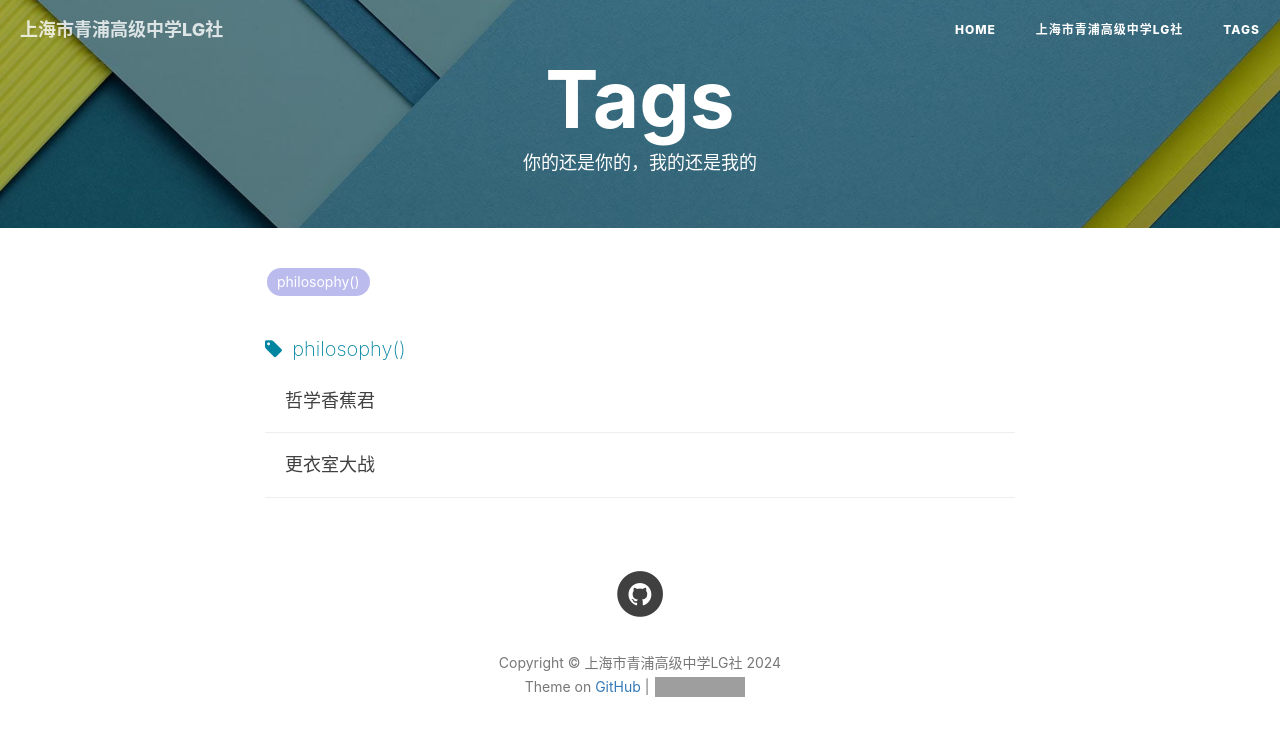
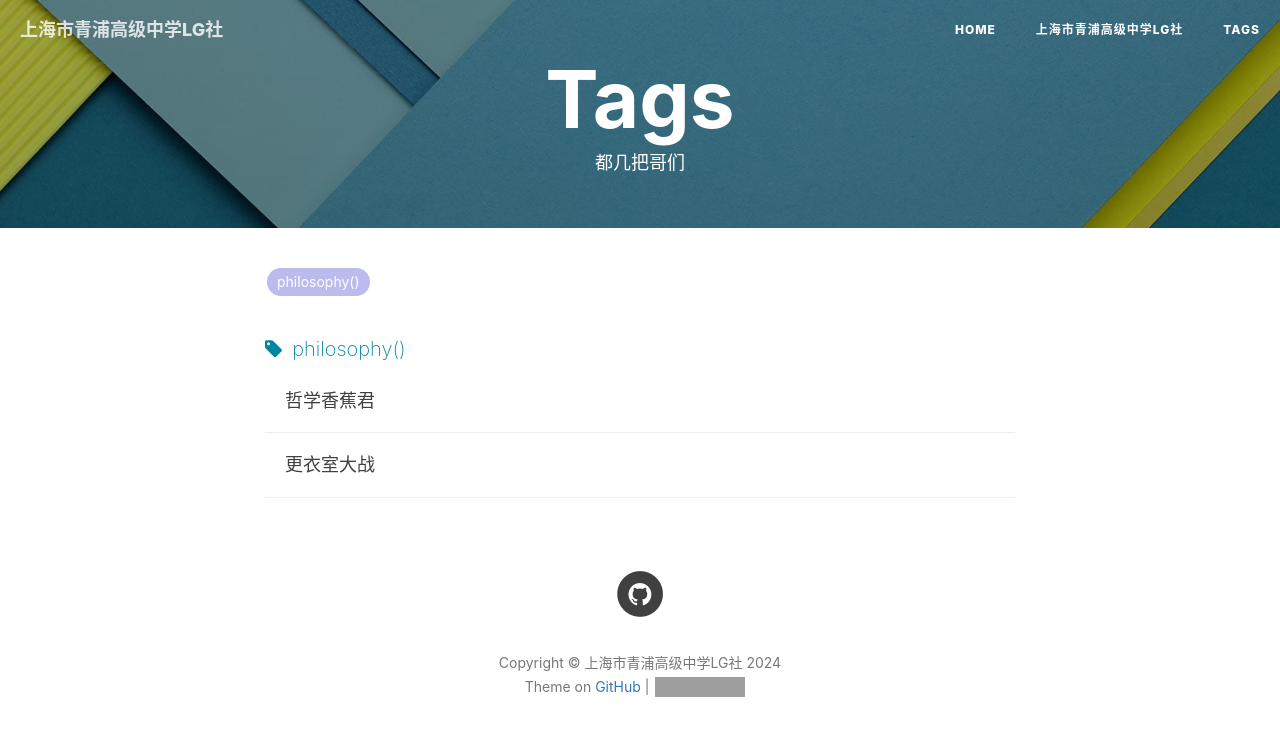
Before and after one commit to Dsmtyu/Dsmtyu.github.io, a Jekyll site: the page built from tags.html, in a window 1280 px wide. Shown: the top 736 px of the page. Built offline with Jekyll 4.4.1, drawn with Linux system fonts in a browser that asks for light colours; nearby versions of some CDN libraries; comment, search, counter and statistics services are not loaded; grey boxes are pictures that could not be loaded.

Commit message:
Update tags.html
v1.0.0

```diff
--- a/tags.html
+++ b/tags.html
@@ -1,7 +1,7 @@
 ---
 title: Tags
 layout: default
-description: 你的还是你的，我的还是我的
+description: 都几把哥们
 header-img: "img/tag-bg.jpg"
 ---
 
```
